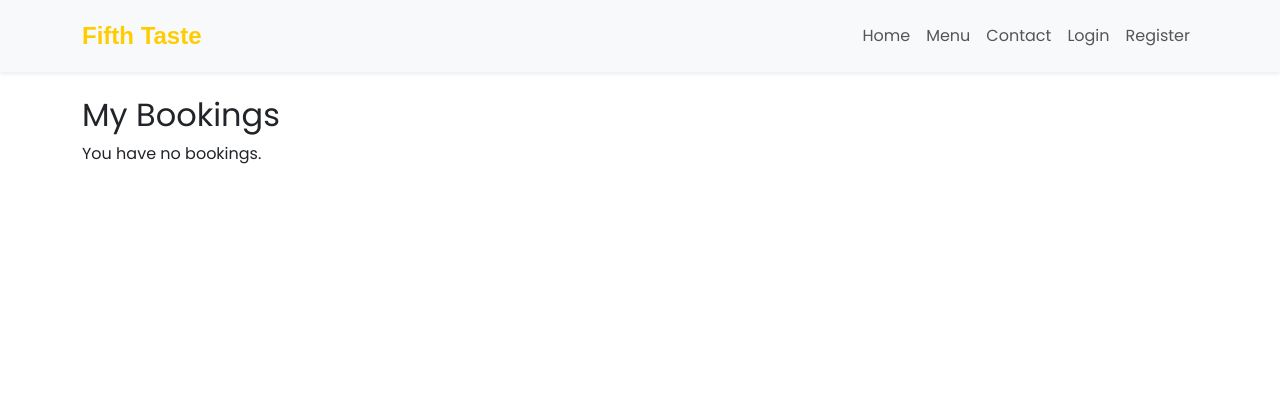
After one commit to emilywade/fifth-taste, a Django app: template bookings/templates/bookings/my_bookings.html in a window 1280 px wide. The commit adds this page. Shown: the top 420 px of the page. Run offline with Django 4.2, Linux system fonts and the light colour scheme; the template is opened without the code that fills it, so the values that code supplies are empty; some libraries are stand-ins or nearby versions; some web fonts are replaced.

Commit message:
add my bookings template, login required decorator to my bookings, and updating url links on navbar

```diff
--- /dev/null
+++ b/bookings/templates/bookings/my_bookings.html
@@ -0,0 +1,18 @@
+{% extends 'base.html' %}
+
+{% block content %}
+  <h2>My Bookings</h2>
+
+  {% if bookings %}
+    <ul>
+      {% for booking in bookings %}
+        <li>
+          {{ booking.date }} at {{ booking.time }} — Table {{ booking.table_number }} for {{ booking.num_guests }} guests
+          <a href="{% url 'manage_booking' booking.booking_id %}">Edit</a>
+        </li>
+      {% endfor %}
+    </ul>
+  {% else %}
+    <p>You have no bookings.</p>
+  {% endif %}
+{% endblock %}
--- a/bookings/urls.py
+++ b/bookings/urls.py
@@ -34,4 +34,8 @@ urlpatterns = [
         'booking-cancellation/',
         views.booking_cancellation,
         name='booking_cancellation'),
+    path(
+        'my-bookings/',
+        views.my_bookings,
+        name='my_bookings'),
 ]
--- a/templates/base.html
+++ b/templates/base.html
@@ -77,13 +77,23 @@
                                href="{% url 'menu' %}">Menu</a>
                         </li>
                         <li class="nav-item">
-                            <a class="nav-link {% if request.path == bookings_url %}active{% endif %}" aria-current="page"
-                               href="{% url 'create_booking' %}">Bookings</a>
-                        </li>
-                        <li class="nav-item">
                             <a class="nav-link {% if request.path == contact_url %}active{% endif %}" aria-current="page"
                                href="{% url 'contact' %}">Contact</a>
                         </li>
+                        {% if user.is_authenticated %}
+                       <li class="nav-item">
+                            <a class="nav-link {% if request.path == bookings_url %}active{% endif %}" aria-current="page"
+                               href="{% url 'create_booking' %}">Book a Table</a>
+                        </li>
+                        <li class="nav-item">
+                            <a class="nav-link {% if request.path == my_bookings_url %}active{% endif %}" aria-current="page"
+                               href="{% url 'my_bookings' %}">My Bookings</a>
+                        </li>
+                        <li class="nav-item">
+                            <a class="nav-link {% if request.path == logout_url %}active{% endif %}" aria-current="page"
+                               href="{% url 'logout' %}">Logout</a>
+                        </li>
+                        {% else %}
                         <li class="nav-item">
                             <a class="nav-link {% if request.path == login_url %}active{% endif %}" aria-current="page"
                                href="{% url 'login' %}">Login</a>
@@ -92,6 +102,7 @@
                             <a class="nav-link {% if request.path == register_url %}active{% endif %}" aria-current="page"
                                href="{% url 'register' %}">Register</a>
                         </li>
+                        {% endif %}
                     </ul>
                 </div>
             </div>
```
Also changed, not shown: bookings/views.py (+8 -0 lines).
